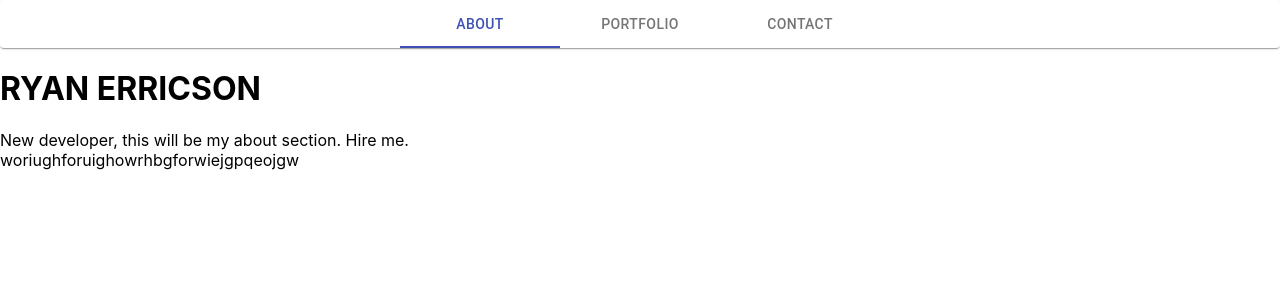
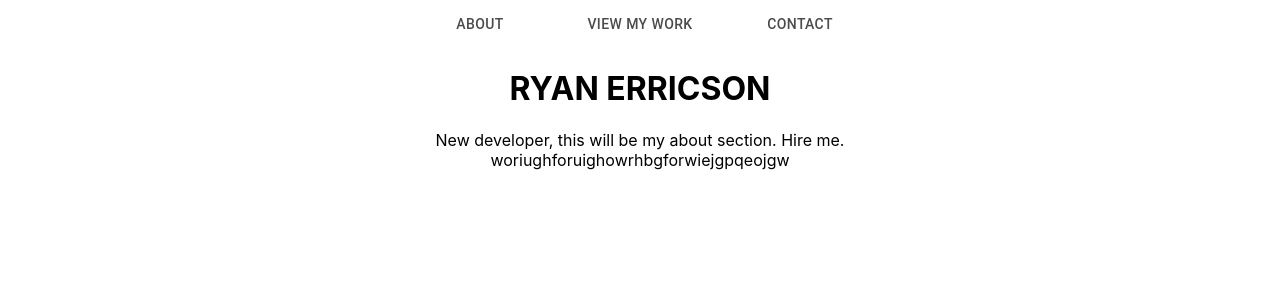
Before and after one commit to rickySONZ/rickySONZ.github.io, a React (Create React App) app: page /about in a window 1280 px wide. Shown: the top 300 px of the page. Built offline with nearby package versions, Linux system fonts and the light colour scheme.

Commit message:
Router and tab menu now work together

```diff
--- a/src/App.js
+++ b/src/App.js
@@ -1,24 +1,53 @@
-import logo from './logo.svg';
+import React, { Fragment } from 'react'
 import './App.css';
 import Home from './components/Home';
 import { Route, BrowserRouter as Router, Switch } from 'react-router-dom';
 import About from './components/About';
 import NavBar from './components/NavBar'
+import Cards from './components/Cards'
+import { makeStyles, Paper, Tab, Tabs } from '@material-ui/core';
+import {Link} from 'react-router-dom'
 
+const useStyles = makeStyles({
+  root: {
+    flexGrow: 1,
+  },
+});
 
 function App() {
+  const classes = useStyles();
+  const [value, setValue] = React.useState(0);
+
+  const handleChange = (event, newValue) => {
+    setValue(newValue);
+  };
   return (
     <Router>
-    <NavBar />
-      <Switch>
-        <Route path="/about">
-          <About />
-        </Route>
-        <Route path="/">
-          <About />
-        </Route>
-      </Switch>
-    </Router>
+    <div className="App">
+      <Route
+        path="/"
+        render={({ location }) => (
+          <Fragment>
+            <Tabs value={location.pathname} centered>
+              <Tab label="About" value="/" component={Link} to="/about" />
+              <Tab label="View My Work" value="/tab2" component={Link} to="/portfolio" />
+              <Tab
+                value="/tab3"
+                label="Contact"
+                component={Link}
+                to="/contact"
+              />
+            </Tabs>
+            <Switch>
+              <Route path="/about"component={About} />
+              <Route path="/portfolio" component={Cards} />
+              <Route path="/contact" component={Home}/>
+            </Switch>
+          </Fragment>
+        )}
+      />
+    </div>
+  </Router>
   );
 }
 
--- a/src/components/Home.js
+++ b/src/components/Home.js
@@ -6,9 +6,8 @@ import About from './About';
 const Home = () => {
     return (
         <div className="home">
-            <NavBar />
-            <About/>
-            <Cards />
+
+
         </div>
     );
 }
--- a/src/components/NavBar.js
+++ b/src/components/NavBar.js
@@ -3,6 +3,9 @@ import { makeStyles } from '@material-ui/core/styles';
 import Paper from '@material-ui/core/Paper';
 import Tabs from '@material-ui/core/Tabs';
 import Tab from '@material-ui/core/Tab';
+import { Link } from 'react-router-dom';
+import Cards from './Cards'
+
 
 const useStyles = makeStyles({
   root: {
@@ -30,8 +33,8 @@ export default function CenteredTabs() {
         variant="scorllable"
         scorllButtons="auto"
       >
-        <Tab label="ABOUT" to="/about"/>
-        <Tab label="PORTFOLIO" />
+        <Tab label="ABOUT" value="/about" to="/about" containerElement={<Link to="/about" />}><Cards/></Tab>>/Tab>
+        <Tab label="PORTFOLIO"  value="/portfolio" containerElement={<Link to="/portfolio" />}></Tab>
         <Tab label="CONTACT" />
       </Tabs>
     </Paper>
```
